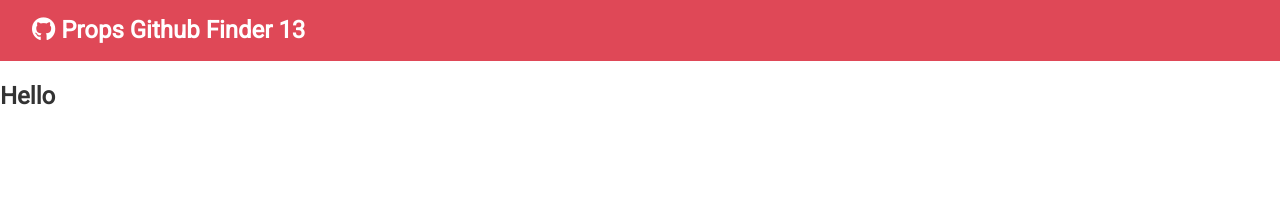
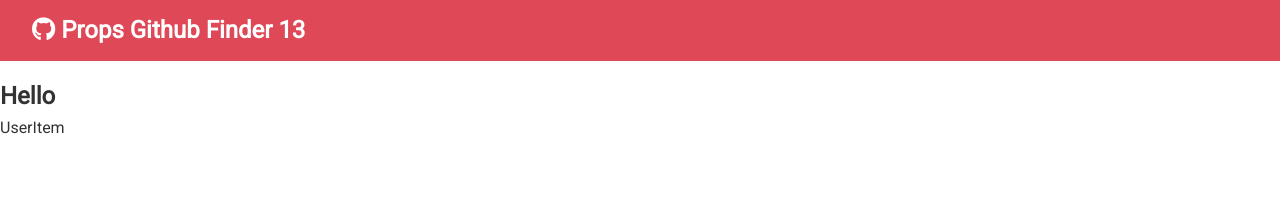
Before and after one commit to Jason1950/react-fullstack1, a React (Create React App) app: page / in a window 1280 px wide. Shown: the top 205 px of the page. Built offline with nearby package versions, Linux system fonts and the light colour scheme.

Commit message:
add user component

```diff
--- a/src/App.js
+++ b/src/App.js
@@ -1,6 +1,7 @@
 
 import React,{Fragment} from 'react';
 import Navbar from './components/layout/Navbar';
+import UserItem from './components/users/UserItem';
 import './App.css';
 
 
@@ -11,6 +12,7 @@ class App extends React.Component{
             <div className="App">
                 <Navbar title="Github Finder" icon="fab fa-github" />
                 <h2>Hello</h2>
+                <UserItem />
             </div>
         );
     }
--- /dev/null
+++ b/src/components/users/UserItem.js
@@ -0,0 +1,21 @@
+import React, { Component } from 'react'
+
+class UserItem extends Component {
+    constructor(){
+        super();
+        this.user = {
+            id : 'Jason',
+            user_url : 'https://github.com/jason1950'
+        }
+    }
+
+    render() {
+        return (
+            <div>
+                UserItem
+            </div>
+        );
+    }
+}
+
+export default UserItem
```
